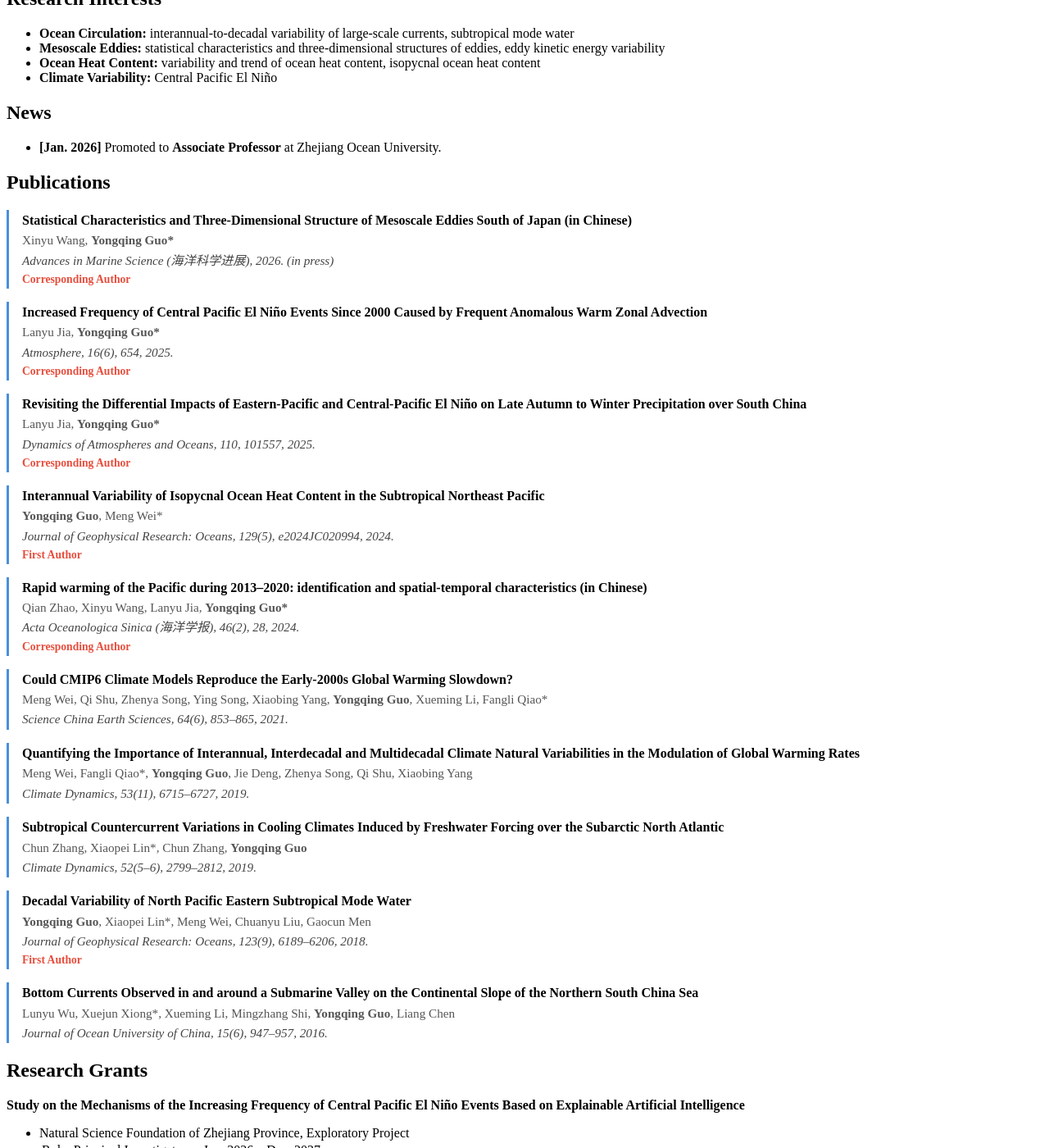
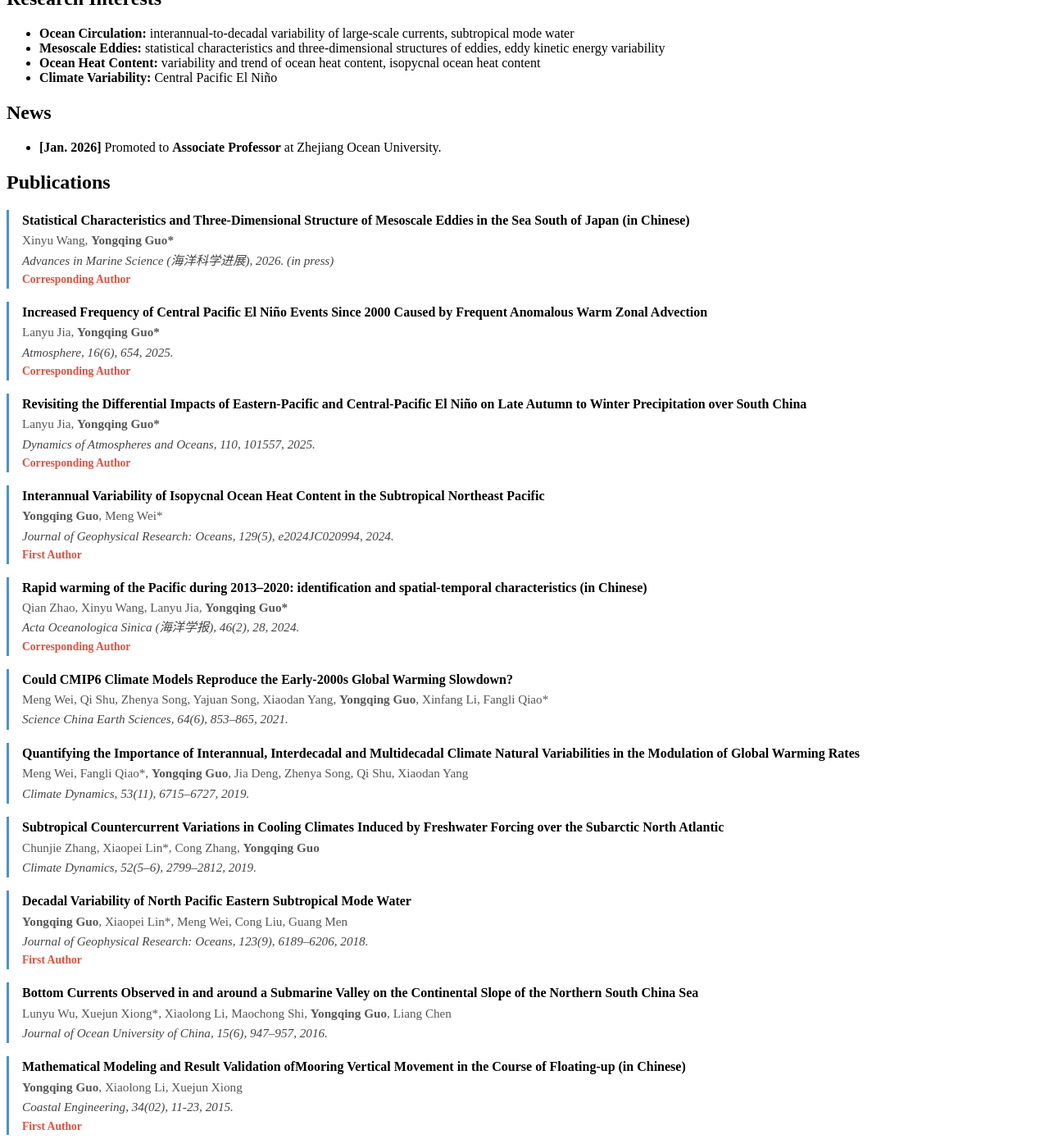
Before and after one commit to guoyq0314/guoyq0314.github.io, a Jekyll site: the page built from index.md, in a window 1280 px wide and 1400 px high, scrolled down 619 px. Shown: the whole window at 82% size. Built offline with Jekyll 4.4.1, drawn with Linux system fonts in a browser that asks for light colours; our own code applies the rules of GitHub Pages for plain Markdown files.

Commit message:
Update publications.yml

```diff
--- a/_data/publications.yml
+++ b/_data/publications.yml
@@ -1,6 +1,6 @@
 main:
 
-  - title: "Statistical Characteristics and Three-Dimensional Structure of Mesoscale Eddies South of Japan (in Chinese)"
+  - title: "Statistical Characteristics and Three-Dimensional Structure of Mesoscale Eddies in the Sea South of Japan (in Chinese)"
     authors: "Xinyu Wang, <strong>Yongqing Guo*</strong>"
     conference_short: Adv. Mar. Sci.
     conference: "Advances in Marine Science (海洋科学进展), 2026. <em>(in press)</em>"
@@ -31,27 +31,33 @@ main:
     notes: Corresponding Author
 
   - title: "Could CMIP6 Climate Models Reproduce the Early-2000s Global Warming Slowdown?"
-    authors: "Meng Wei, Qi Shu, Zhenya Song, Ying Song, Xiaobing Yang, <strong>Yongqing Guo</strong>, Xueming Li, Fangli Qiao*"
+    authors: "Meng Wei, Qi Shu, Zhenya Song, Yajuan Song, Xiaodan Yang, <strong>Yongqing Guo</strong>, Xinfang Li, Fangli Qiao*"
     conference_short: Sci. China
     conference: "Science China Earth Sciences, 64(6), 853–865, 2021."
 
   - title: "Quantifying the Importance of Interannual, Interdecadal and Multidecadal Climate Natural Variabilities in the Modulation of Global Warming Rates"
-    authors: "Meng Wei, Fangli Qiao*, <strong>Yongqing Guo</strong>, Jie Deng, Zhenya Song, Qi Shu, Xiaobing Yang"
+    authors: "Meng Wei, Fangli Qiao*, <strong>Yongqing Guo</strong>, Jia Deng, Zhenya Song, Qi Shu, Xiaodan Yang"
     conference_short: Clim. Dyn.
     conference: "Climate Dynamics, 53(11), 6715–6727, 2019."
 
   - title: "Subtropical Countercurrent Variations in Cooling Climates Induced by Freshwater Forcing over the Subarctic North Atlantic"
-    authors: "Chun Zhang, Xiaopei Lin*, Chun Zhang, <strong>Yongqing Guo</strong>"
+    authors: "Chunjie Zhang, Xiaopei Lin*, Cong Zhang, <strong>Yongqing Guo</strong>"
     conference_short: Clim. Dyn.
     conference: "Climate Dynamics, 52(5–6), 2799–2812, 2019."
 
   - title: "Decadal Variability of North Pacific Eastern Subtropical Mode Water"
-    authors: "<strong>Yongqing Guo</strong>, Xiaopei Lin*, Meng Wei, Chuanyu Liu, Gaocun Men"
+    authors: "<strong>Yongqing Guo</strong>, Xiaopei Lin*, Meng Wei, Cong Liu, Guang Men"
     conference_short: JGR-Oceans
     conference: "Journal of Geophysical Research: Oceans, 123(9), 6189–6206, 2018."
     notes: First Author
 
   - title: "Bottom Currents Observed in and around a Submarine Valley on the Continental Slope of the Northern South China Sea"
-    authors: "Lunyu Wu, Xuejun Xiong*, Xueming Li, Mingzhang Shi, <strong>Yongqing Guo</strong>, Liang Chen"
+    authors: "Lunyu Wu, Xuejun Xiong*, Xiaolong Li, Maochong Shi, <strong>Yongqing Guo</strong>, Liang Chen"
     conference_short: JOUC
     conference: "Journal of Ocean University of China, 15(6), 947–957, 2016."
+
+  - title: "Mathematical Modeling and Result Validation ofMooring Vertical Movement in the Course of Floating-up (in Chinese)"
+    authors: "<strong>Yongqing Guo</strong>, Xiaolong Li, Xuejun Xiong"
+    conference_short: CE
+    conference: "Coastal Engineering, 34(02), 11-23, 2015."
+    notes: First Author
```
